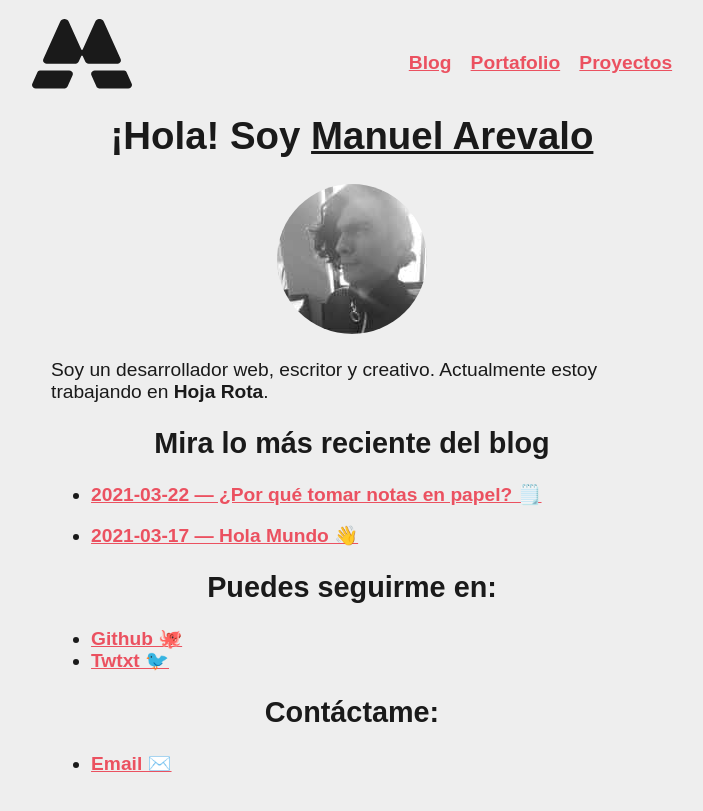
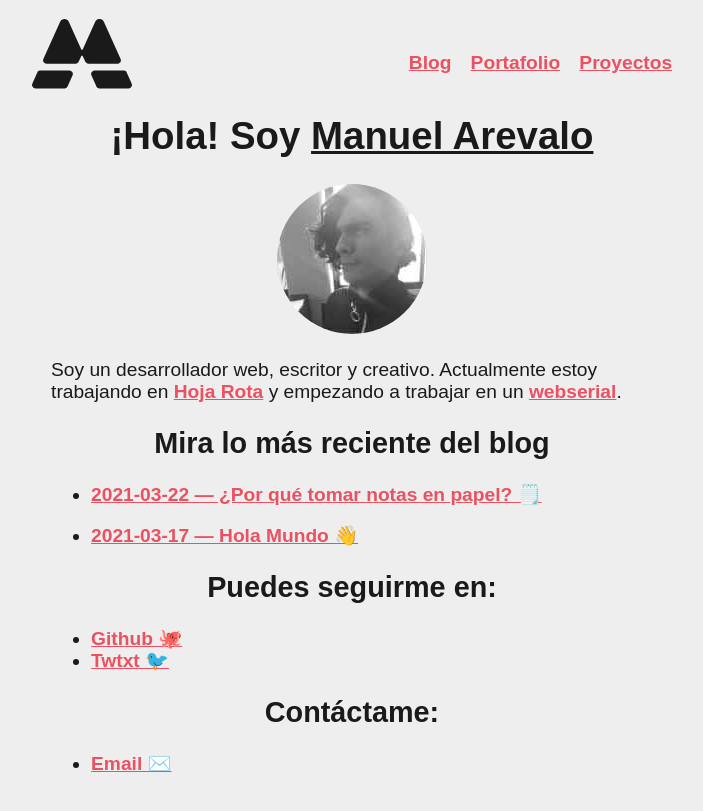
Before and after one commit to LadyScream/marea.github.io, a Jekyll site: the page built from index.md, in a window 1280 px wide. Shown: the top 811 px of the page, without its empty margins (288-991 px from the left). Built offline with Jekyll 4.4.1, drawn with Linux system fonts in a browser that asks for light colours.

Commit message:
Added link to 'Hoja Rota' and wiki page for Webserials

```diff
--- a/index.md
+++ b/index.md
@@ -6,7 +6,8 @@ title: ¡Hola! Soy <span style="--td:underline;">Manuel Arevalo</span>
 style="--radius:100%;"></figure>
 
 Soy un desarrollador web, escritor y creativo. Actualmente estoy trabajando en
-**Hoja Rota**.
+[Hoja Rota](https://fb.me/hojarota.zine) y empezando a trabajar en un
+[webserial](https://es.wikipedia.org/wiki/Webserial).
 
 ## Mira lo más reciente del blog
 
```
